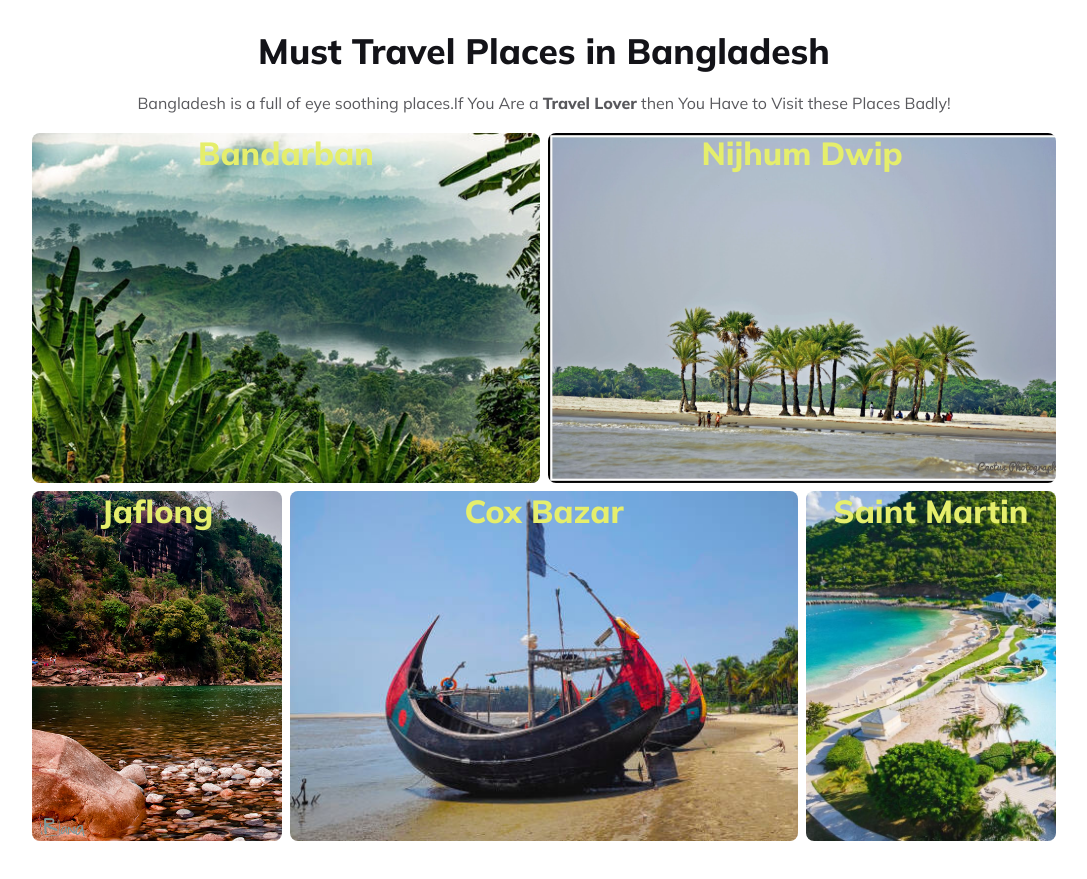
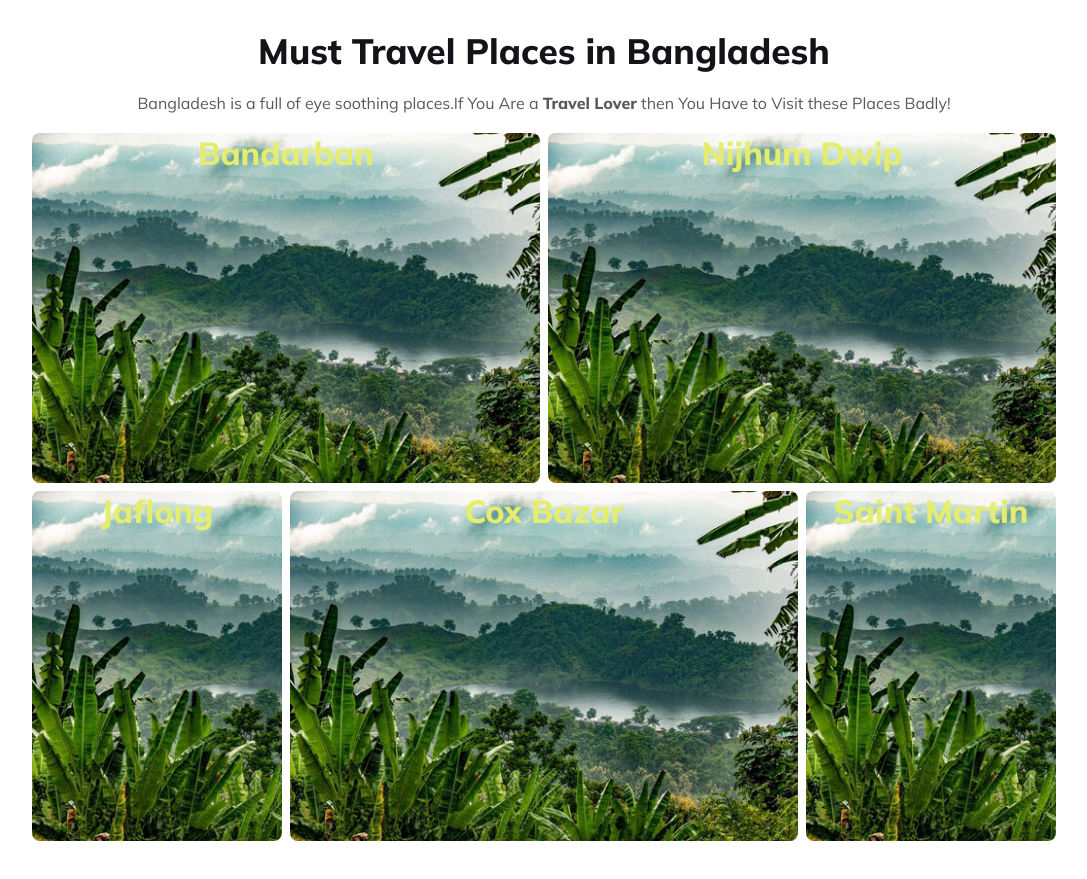
Before and after one commit to Tasrin827746/Assignment2, a plain HTML site: page index.html in a window 1280 px wide. Shown: the part 4660-5539 px from the top of the page, without its empty margins (96-1183 px from the left). Drawn offline with Linux system fonts and the light colour scheme.

Commit message:
error checking

```diff
--- a/style.css
+++ b/style.css
@@ -314,21 +314,21 @@ main {
 }
 
 .ban:nth-child(2) {
-    background-image: url('./resources/Nijhum.jpg');
+    background-image: url('./resources/bandarban.jpg');
     grid-column: 5/span 4;
 }
 
 .ban.ban:nth-child(3) {
-    background-image: url('./resources/jaflong.jpg');
+    background-image: url('./resources/bandarban.jpg');
     grid-column: 1/span 2;
 }
 
 .ban:nth-child(4) {
-    background-image: url('./resources/cox.jpg');
+    background-image: url('./resources/bandarban.jpg');
     grid-column: 3/span 4;
 }
 .ban:nth-child(5) {
-    background-image: url('./resources/saint.jpg');
+    background-image: url('./resources/bandarban.jpg');
     grid-column: 7/span 2;
 }
 
```
